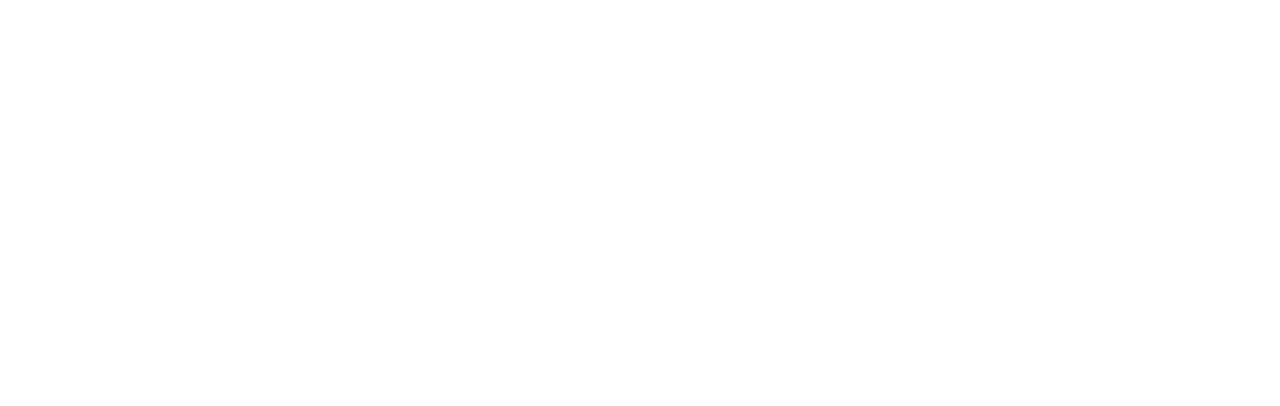
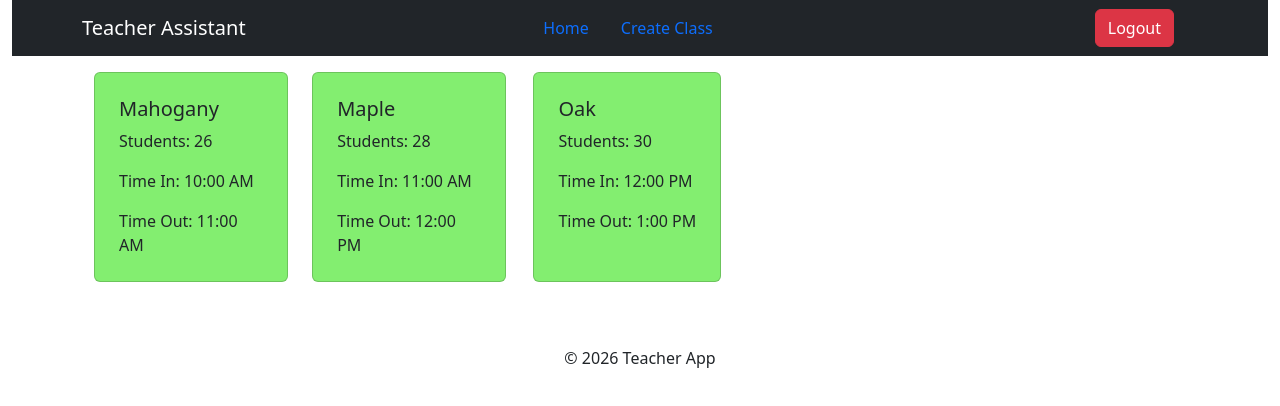
Before and after one commit to cpepulutanruzel-crypto/teacher-s-assistant-app, a React (Vite) app: page /home in a window 1280 px wide. Before the commit this address had no page. Shown: the top 406 px of the page. Built offline with nearby package versions, Linux system fonts and the light colour scheme; sample sign-in values are in the browser's storage.

Commit message:
[DASHBOARD] -  Create Class

```diff
--- a/src/App.jsx
+++ b/src/App.jsx
@@ -3,6 +3,9 @@ import { BrowserRouter, Routes, Route } from "react-router-dom";
 import LOGIN from "./pages/loginForm";
 import DASHBOARD from "./pages/dashboard";
 import ProtectedRoute from "./components/ProtectedRoute";
+
+import CREATE from "./pages/createClass";
+import LAYOUT from "./pages/Layout";
 
 function App() {
   return (
@@ -11,13 +14,15 @@ function App() {
         <Route path="/" element={<LOGIN />} />
 
         <Route
-          path="/dashboard"
           element={
             <ProtectedRoute>
-              <DASHBOARD />
+              <LAYOUT />
             </ProtectedRoute>
           }
-        />
+        >
+          <Route path="/home" element={<DASHBOARD />} />
+          <Route path="/create-class" element={<CREATE />} />
+        </Route>
       </Routes>
     </BrowserRouter>
   );
--- a/src/components/NavBar.jsx
+++ b/src/components/NavBar.jsx
@@ -1,6 +1,6 @@
 // Import useContext so we can read AuthContext data
 import { useContext } from "react";
-
+import { Link } from "react-router-dom";
 // Import useNavigate so we can change pages
 import { useNavigate } from "react-router-dom";
 
@@ -8,11 +8,10 @@ import { useNavigate } from "react-router-dom";
 import { AuthContext } from "../context/AuthContext";
 import useAuth from "../hooks/useAuth";
 
-
 function Navbar() {
   // Get logout function from AuthContext
   const { logout } = useContext(AuthContext);
-//   const { logout } = useAuth();
+  //   const { logout } = useAuth();
 
   // Create navigation function
   const navigate = useNavigate();
@@ -27,7 +26,6 @@ function Navbar() {
   }
 
   return (
-
     <nav className="navbar bg-dark">
       <div className="container">
         <div className="row w-100 align-items-center">
@@ -40,11 +38,15 @@ function Navbar() {
           <div className="col-md-4">
             <ul className="nav justify-content-center">
               <li className="nav-item">
-                <a className="nav-link text-white">Home</a>
+                <Link className="nav-link" to="/home">
+                  Home
+                </Link>
               </li>
 
               <li className="nav-item">
-                <a className="nav-link text-white">Classes</a>
+                <Link className="nav-link" to="/create-class">
+                  Create Class
+                </Link>
               </li>
             </ul>
           </div>
--- a/src/components/upcommingClass.jsx
+++ b/src/components/upcommingClass.jsx
@@ -1,3 +1,7 @@
+
+
+
+
 const UpcommingClasses = () => {
   const studentClass = [
     {
@@ -43,4 +47,6 @@ const UpcommingClasses = () => {
     );
   }
 };
+
+
 export default UpcommingClasses;
--- /dev/null
+++ b/src/pages/Layout.jsx
@@ -0,0 +1,20 @@
+import NAVBAR from "../components/NavBar.jsx";
+import { Outlet } from "react-router-dom";
+
+function Layout() {
+  return (
+    <>
+      <div className="container-fluid">
+        <NAVBAR />
+
+        <main className="container mt-3">
+          <Outlet />
+        </main>
+
+        <footer className="text-center mt-5">© 2026 Teacher App</footer>
+      </div>
+    </>
+  );
+}
+
+export default Layout;
--- /dev/null
+++ b/src/pages/createClass.jsx
@@ -0,0 +1,58 @@
+import { useState } from "react";
+
+function CreateClass() {
+  const [className, setClassName] = useState("");
+  const [classTimein, setClassTime] = useState("");
+  const [classTimeOut, setClassTimeOut] = useState("");
+
+  const handleSubmit = (e) => {
+    e.preventDefault();
+    console.log("Class Name:", className);
+    console.log("Class Time In:", classTimein);
+    console.log("Class Time Out:", classTimeOut);
+  };
+
+  return (
+    <div className="card p-3 mt-3">
+      <div className="card-body">
+        <h1 >Create Class</h1>
+        <form onSubmit={handleSubmit}>
+          <div className="mb-3">
+
+            <div className ="mb-2">
+                <label className="form-label">Class Name</label>
+            </div>
+            <input
+              type="text"
+              className="form-control"
+              value={className}
+              onChange={(e) => setClassName(e.target.value)}
+            />
+          </div>
+          <div className="mb-3">
+            <label className="form-label">Class Time In</label>
+            <input
+              type="time"
+              className="form-control"
+              value={classTimein}
+              onChange={(e) => setClassTime(e.target.value)}
+            />
+          </div>
+          <div className="mb-3">
+            <label className="form-label">Class Time Out</label>
+            <input
+              type="time"
+              className="form-control"
+              value={classTimeOut}
+              onChange={(e) => setClassTimeOut(e.target.value)}
+            />
+          </div>
+          <button type="submit" className="btn btn-primary">
+            Create Class
+          </button>
+        </form>
+      </div>
+    </div>
+  );
+}
+export default CreateClass;
--- a/src/pages/dashboard.jsx
+++ b/src/pages/dashboard.jsx
@@ -4,9 +4,9 @@ function Dashboard() {
   return (
     <>
       <div className="container-fluid">
-        <div className="item"><NAVBAR /></div>
+
         <div className="item"><UPCLASSES /></div>
-        <div className="item">Footer</div>
+
       </div>
     </>
   );
```
